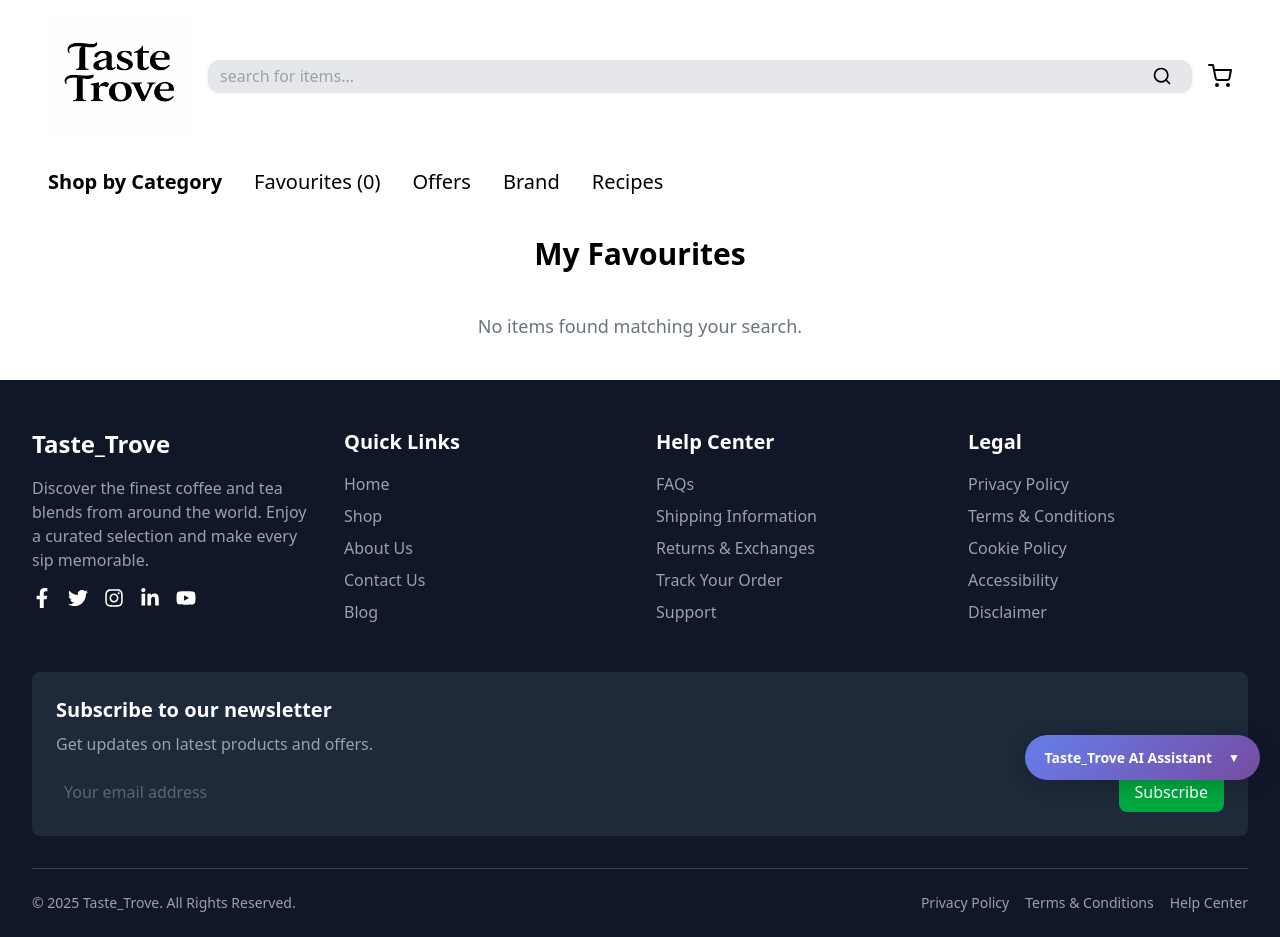
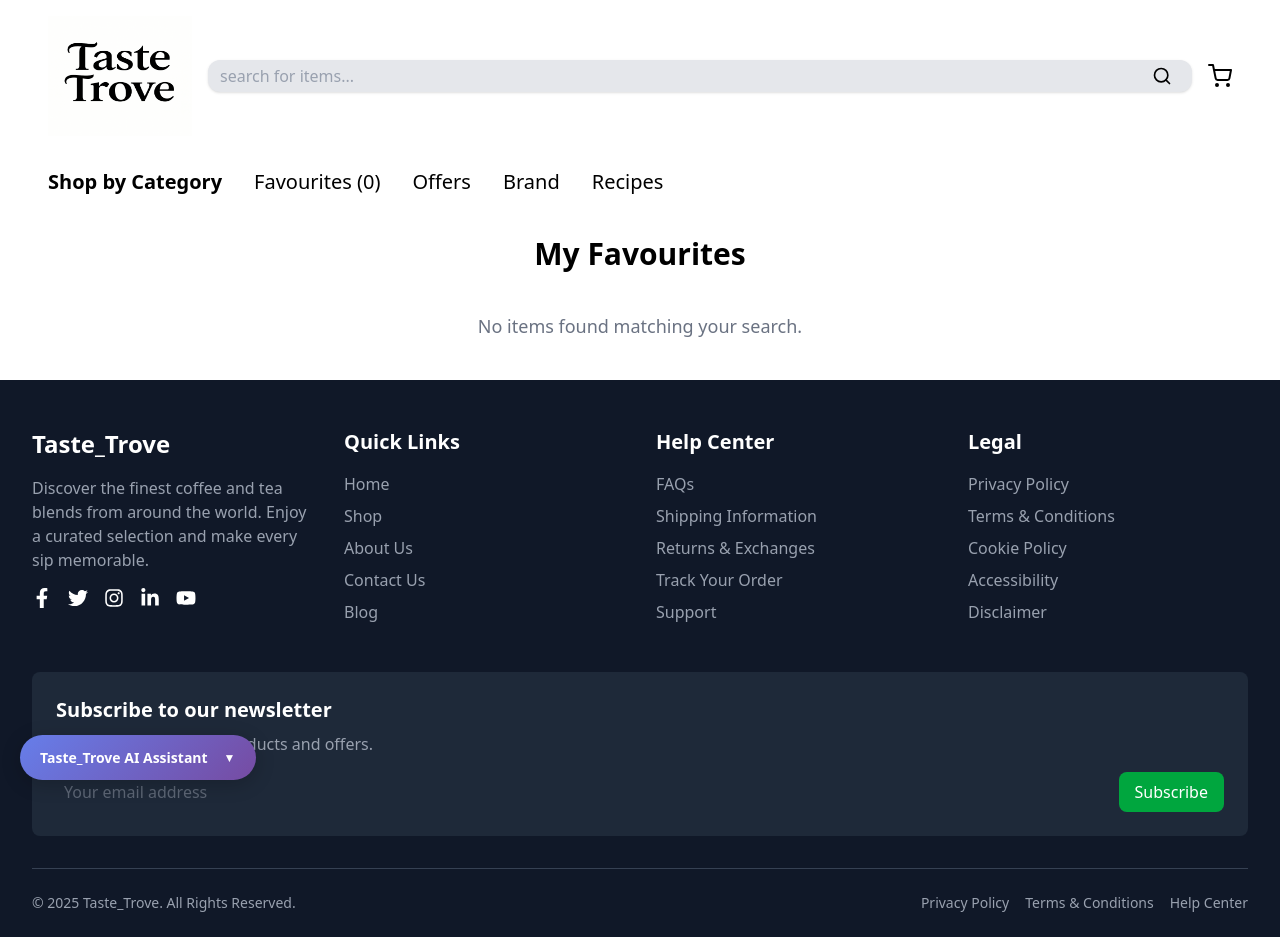
Before and after one commit to SadiaBhaks/E-Commerce-Website-With-Rasa-AI-Chatbot, a React (Vite) app: page /favourites in a window 1280 px wide. Built offline with nearby package versions, Linux system fonts and the light colour scheme.

Commit message:
Updated Chatbot.css and Items.jsx

```diff
--- a/src/Chatbot.css
+++ b/src/Chatbot.css
@@ -3,7 +3,7 @@
 .chatbot-wrapper {
   position: fixed;
   bottom: 20px;
-  right: 20px;
+  left:20px;
   z-index: 1000;
   display: flex;
   flex-direction: column;
--- a/src/Components/Items.jsx
+++ b/src/Components/Items.jsx
@@ -100,7 +100,7 @@ function ItemCard({ item, favourites, toggleFavourite, addToCart }) {
 
       <button
         onClick={() => addToCart(item)}
-        className="bg-green-600 mt-3 p-2 text-white rounded-lg w-full hover:bg-gray-600 hover:text-black transition"
+        className="bg-green-600 mt-3  xt-white rounded-lg w-full hover:bg-gray-600 hover:text-black transition"
       >
         Add To Cart
       </button>
```
